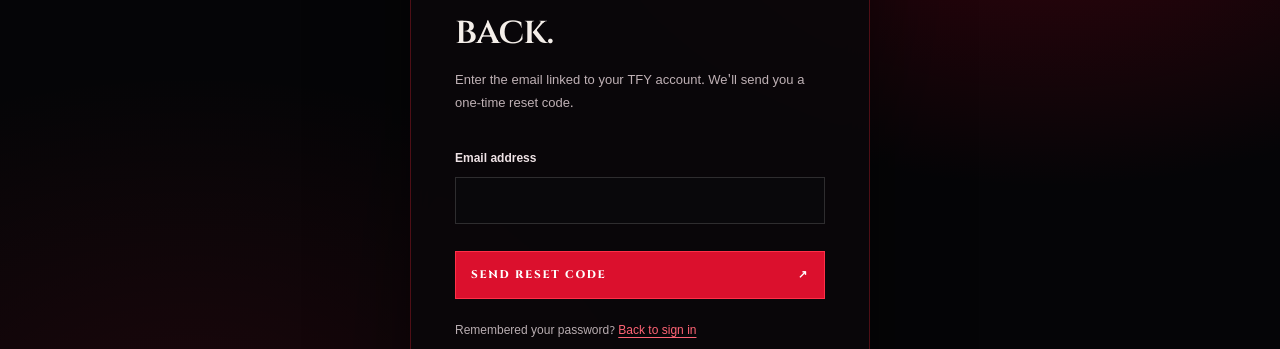
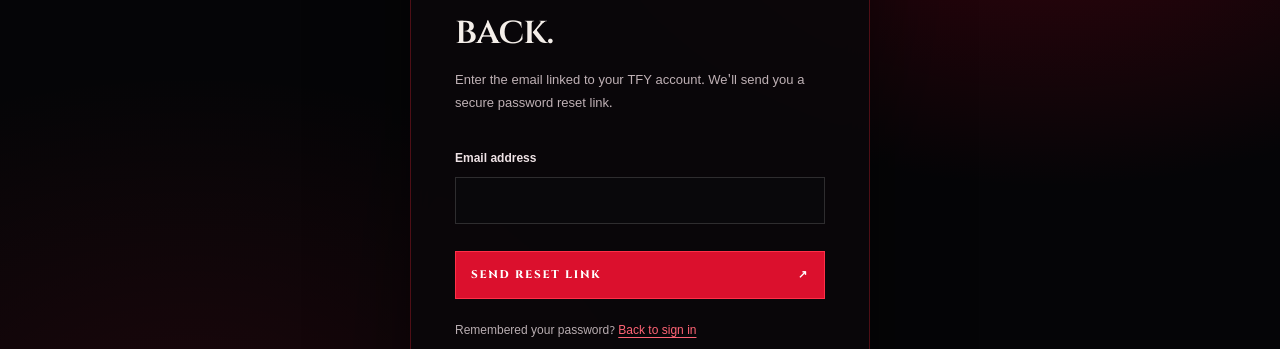
Before and after one commit to alone4verasthew-dot/TEAM-community-, a Next.js app: page /forgot-password in a window 1280 px wide. Shown: the part 273-622 px from the top of the page. Built offline with nearby package versions, Linux system fonts and the light colour scheme.

Commit message:
Restore email-link password recovery flow

```diff
--- a/app/forgot-password/page.tsx
+++ b/app/forgot-password/page.tsx
@@ -18,13 +18,12 @@ export default function ForgotPasswordPage() {
 
     try {
       const supabase = createClient();
-      const { error: requestError } = await supabase.auth.resetPasswordForEmail(email.trim());
+      const redirectTo = `${window.location.origin}/reset-password`;
+      const { error: requestError } = await supabase.auth.resetPasswordForEmail(email.trim(), { redirectTo });
       if (requestError) throw requestError;
-      sessionStorage.setItem("tfy-password-reset-email", email.trim());
-      setStatus("If an account exists for that email, a reset code will arrive shortly. Check your inbox and spam folder, then enter the code on the next screen.");
-      window.location.assign("/reset-password");
+      setStatus("If an account exists for that email, a password reset link will arrive shortly. Check your inbox and spam folder.");
     } catch {
-      setError("We couldn't send the reset code right now. Please wait a while and try again.");
+      setError("We couldn't send the reset email right now. Please try again in a moment.");
     } finally {
       setLoading(false);
     }
@@ -38,7 +37,7 @@ export default function ForgotPasswordPage() {
         </Link>
         <p className="auth-eyebrow">ACCOUNT RECOVERY</p>
         <h1>Find your way back.</h1>
-        <p className="auth-intro">Enter the email linked to your TFY account. We&apos;ll send you a one-time reset code.</p>
+        <p className="auth-intro">Enter the email linked to your TFY account. We&apos;ll send you a secure password reset link.</p>
 
         {status ? <p className="auth-notice" role="status">{status}</p> : null}
         {error ? <p className="auth-error" role="alert">{error}</p> : null}
@@ -55,7 +54,7 @@ export default function ForgotPasswordPage() {
             required
           />
           <button className="auth-submit" type="submit" disabled={loading}>
-            {loading ? "SENDING CODE..." : "SEND RESET CODE"} <span>↗</span>
+            {loading ? "SENDING..." : "SEND RESET LINK"} <span>↗</span>
           </button>
         </form>
 
```
